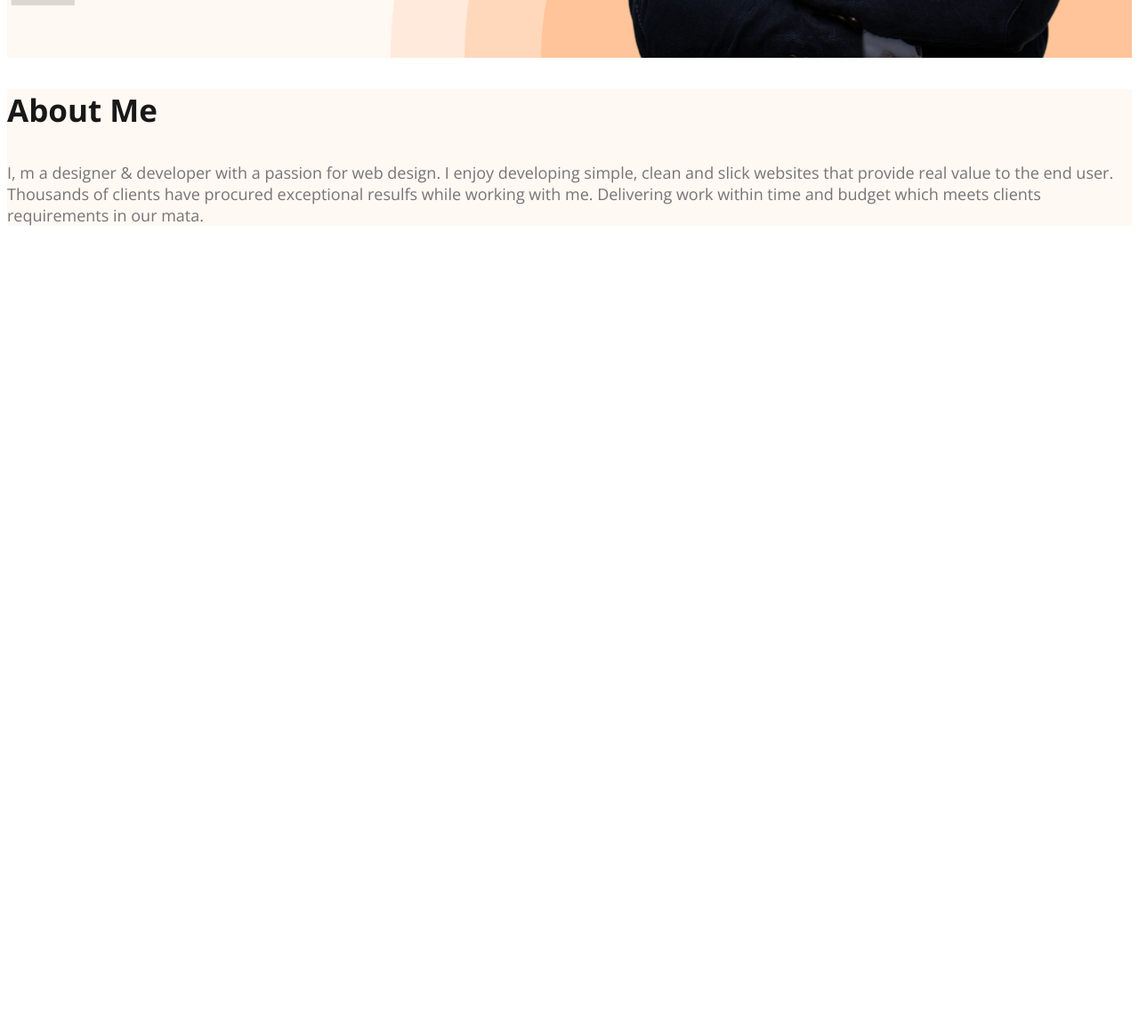
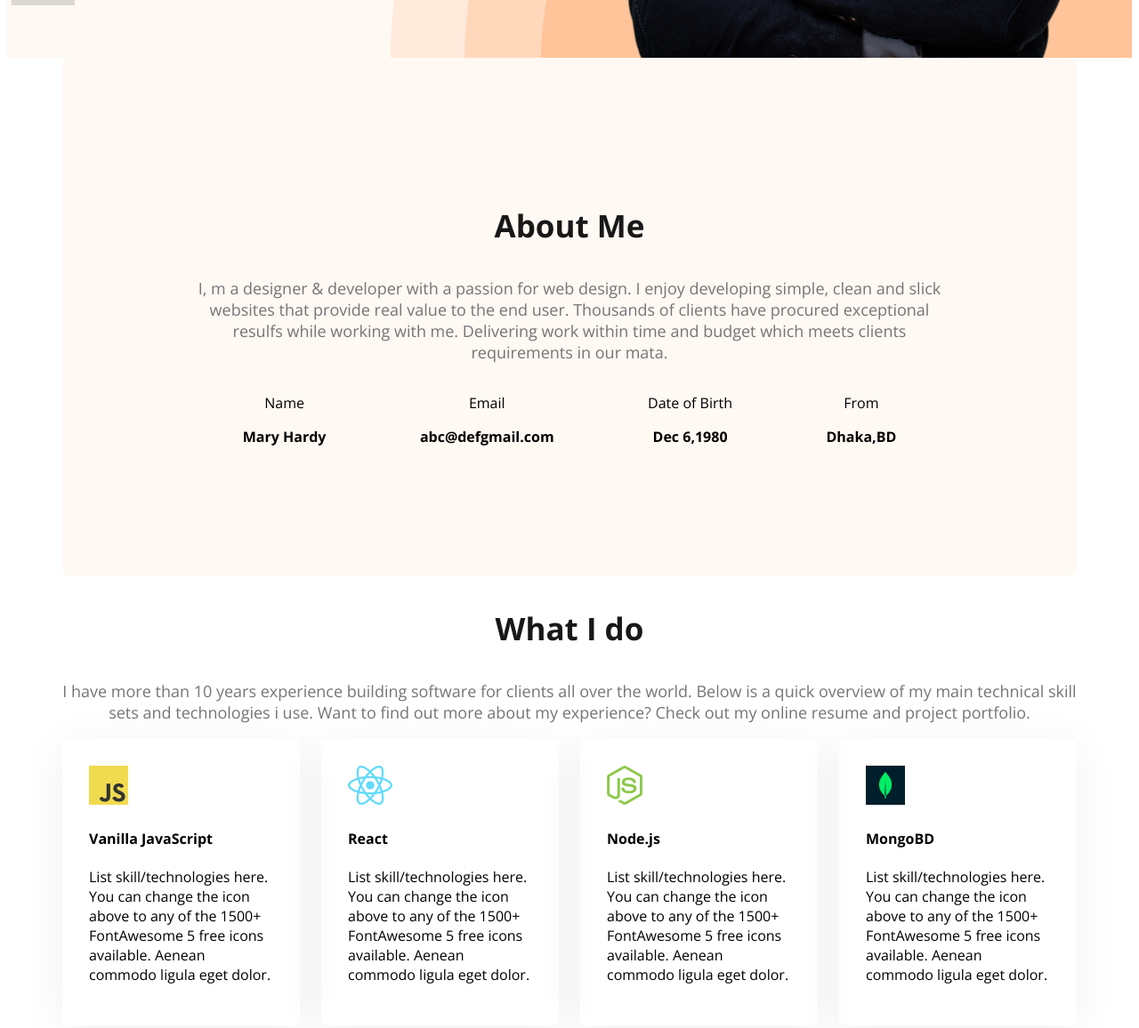
Before and after one commit to Shahinurcodes/my-first-portfolio, a plain HTML site: page index.html in a window 1280 px wide. Shown: the part 765-1921 px from the top of the page at 89% size. Before the commit the page ends 1037 px from the top, so only its background shows below. Drawn offline with nearby package versions, Linux system fonts and the light colour scheme.

Commit message:
skill section

```diff
--- a/index.html
+++ b/index.html
@@ -41,6 +41,59 @@
                  I enjoy developing simple, clean and slick websites that provide real value to the end user.
                  Thousands of clients have procured exceptional resulfs while working with me.
                  Delivering work within time and budget which meets clients requirements in our mata.</p>
+                 <div class="about-items">
+                    <div class="about-item">
+                        <p class="item-title">Name</p>
+                        <p class="item-description">Mary Hardy</p>
+                    </div>
+                    <div class="about-item">
+                        <p class="item-title">Email</p>
+                        <p class="item-description">abc@defgmail.com</p>
+                    </div>
+                    <div class="about-item">
+                        <p class="item-title">Date of Birth</p>
+                        <p class="item-description">Dec 6,1980</p>
+                    </div>
+                    <div class="about-item">
+                        <p class="item-title">From</p>
+                        <p class="item-description">Dhaka,BD</p>
+                    </div>
+                    </div>
+                 </div>
+        </section>
+        <section class="skills">
+                <h3 class="section-title text-center">What I do</h3>
+                <p class="section-description text-center">
+                    I have more than 10 years experience building software for clients all over the world.
+                    Below is a quick overview of my main technical skill sets and technologies i use.
+                     Want to find out more about my experience? Check out my online resume and project portfolio.
+                </p>
+                <div class="skills-container">
+                    <div class="skill">
+                        <img src="images/icons/js.png" alt="">
+                        <h4 class="skill-title">Vanilla JavaScript</h4>
+                        <p class="skill-description">List skill/technologies here. You can change the
+                            icon above to any of the 1500+ FontAwesome 5 free icons available. Aenean commodo ligula eget dolor.</p>
+                    </div>
+                    <div class="skill">
+                        <img src="images/icons/react.png" alt="">
+                        <h4 class="skill-title">React</h4>
+                        <p class="skill-description">List skill/technologies here. You can change the icon above to any
+                            of the 1500+ FontAwesome 5 free icons available. Aenean commodo ligula eget dolor.</p>
+                    </div>
+                    <div class="skill">
+                        <img src="images/icons/nodejs.png" alt="">
+                        <h4 class="skill-title">Node.js</h4>
+                        <p class="skill-description">List skill/technologies here. You can change the icon above to any
+                            of the 1500+ FontAwesome 5 free icons available. Aenean commodo ligula eget dolor.</p>
+                    </div>
+                    <div class="skill">
+                        <img src="images/icons/mongo.png" alt="">
+                        <h4 class="skill-title">MongoBD</h4>
+                        <p class="skill-description">List skill/technologies here. You can change the icon above to any
+                             of the 1500+ FontAwesome 5 free icons available. Aenean commodo ligula eget dolor.</p>
+                    </div>
+                </div>
         </section>
     </main>
 
--- a/styles/portfolio.css
+++ b/styles/portfolio.css
@@ -34,6 +34,9 @@
 .section-description{
   font-size: 18px;
   color: #757575;
+}
+.text-center{
+  text-align: center;
 }
 .header{
   background-image: url('../images/developer.png'),url(../images/header_bg.png);
@@ -87,3 +90,33 @@ nav li a{
 .banner-profile-pic{
   width: 580px;
 }
+main{
+  margin-top: 130px;
+  margin-bottom: 130px;
+}
+.about{
+  border-radius: 10px;
+  padding: 130px 150px;
+  text-align: center;
+}
+.item-description{
+  font-weight: bold;
+  margin-top: 5px;
+}
+main{
+  max-width: 1140px;
+  margin: 0 auto;
+}
+.about-items{
+  display: flex;
+  justify-content: space-around;
+}
+.skills-container{
+  display: flex;
+  gap: 24px;
+}
+.skill{
+  padding: 30px;
+  box-shadow: 0px 6px 50px 0px rgba(0,0,0,0.06);
+  border-radius: 5px;
+}
```
